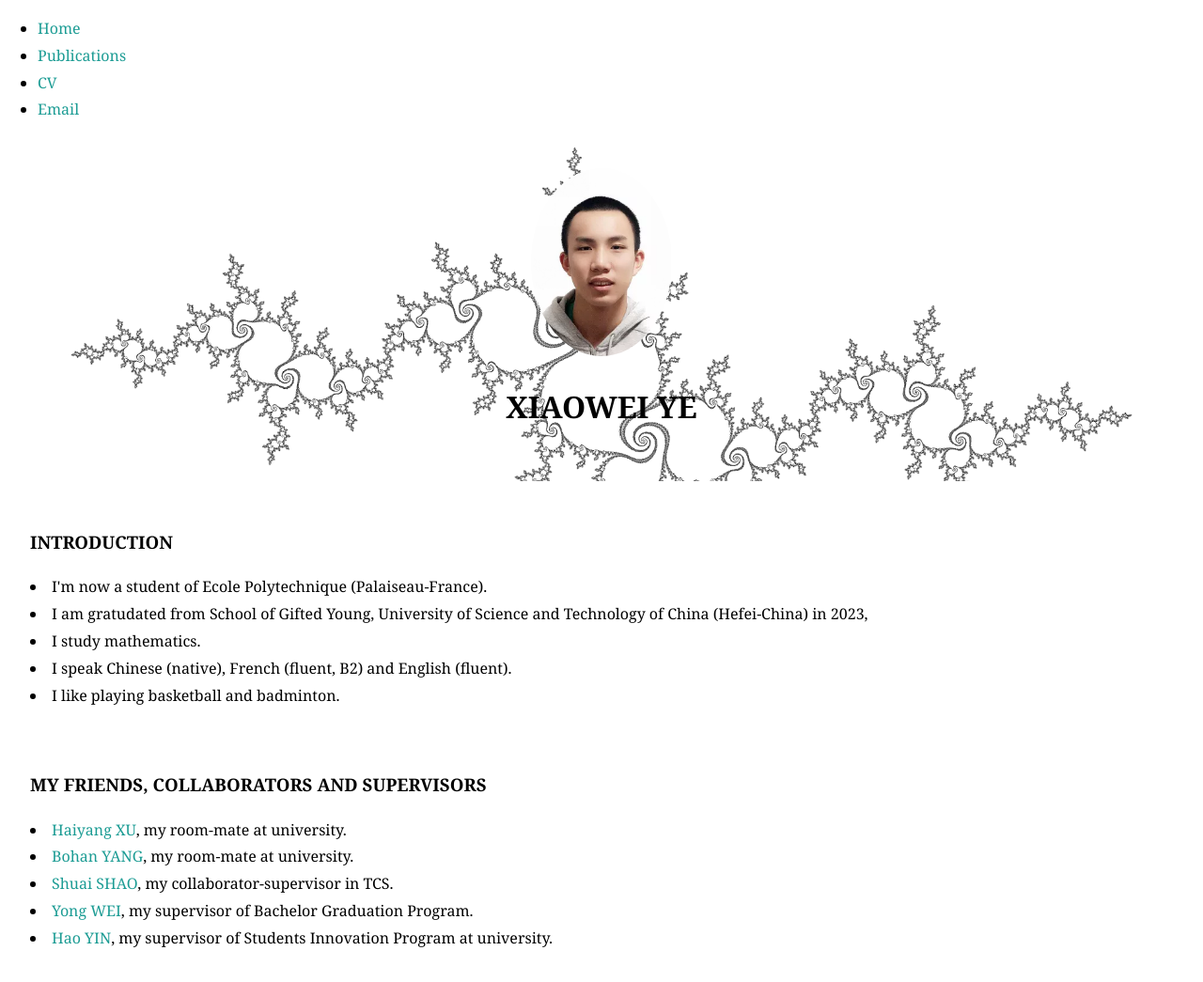
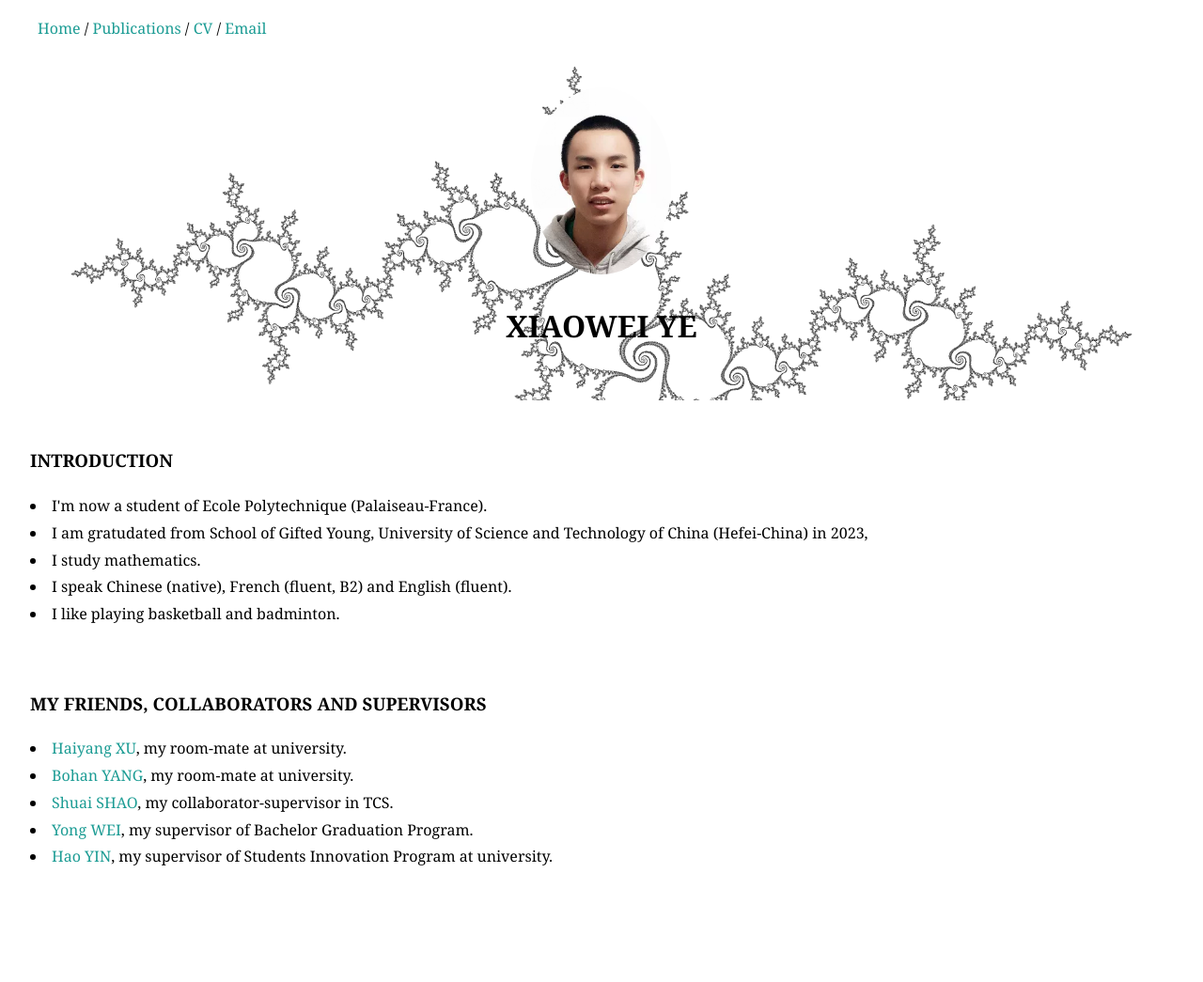
Before and after one commit to XiaoweiYEXavier/XiaoweiYEXavier.github.io, a Jekyll site: the page built from index.html, in a window 1280 px wide. Shown: the whole page at 94% size. Built offline with Jekyll 4.4.1, drawn with Linux system fonts in a browser that asks for light colours; some web fonts are replaced; after the commit the page ends 958 px from its top, so only the background shows below that.

Commit message:
Update default.html

```diff
--- a/_layouts/default.html
+++ b/_layouts/default.html
@@ -6,14 +6,12 @@
 			<link rel="stylesheet" type="text/css" href="/CV/style.css">
 		</head>
 		<body>
-			<nav>
-	    		<ul>
-	        		<li><a href="/">Home</a></li>
-		        	<li><a href="/Publications">Publications</a></li>
-	        		<li><a href="/CV">CV</a></li>
-				<li><a href="mailto:xiaowei.ye@polytechnique.edu">Email</a></li>
-	    		</ul>
-			</nav>
+	<ul>
+	<a href="/">Home</a> /
+	<a href="/Publications">Publications</a> /
+	<a href="/CV">CV</a> /
+	<a href="mailto:xiaowei.ye@polytechnique.edu">Email</a>
+	</ul>
 			<div class="container">
 
 			{{ content }}
```
